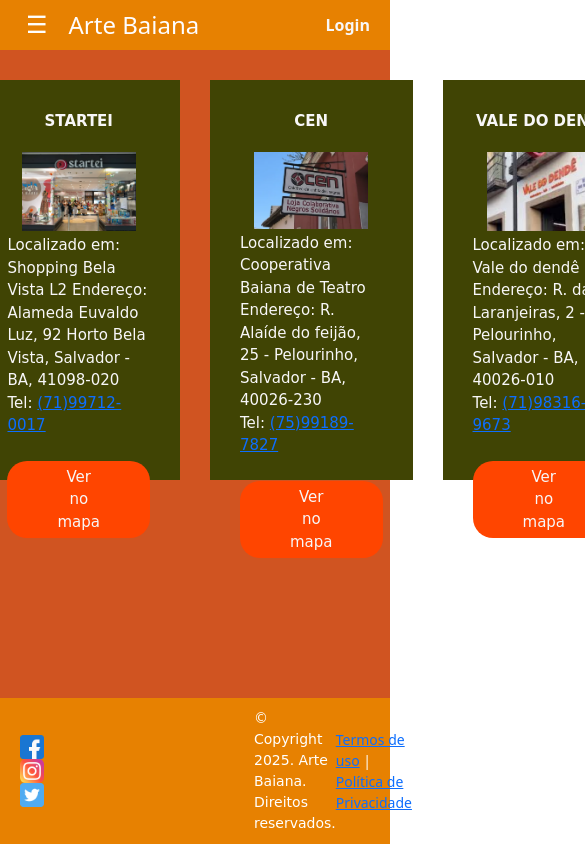
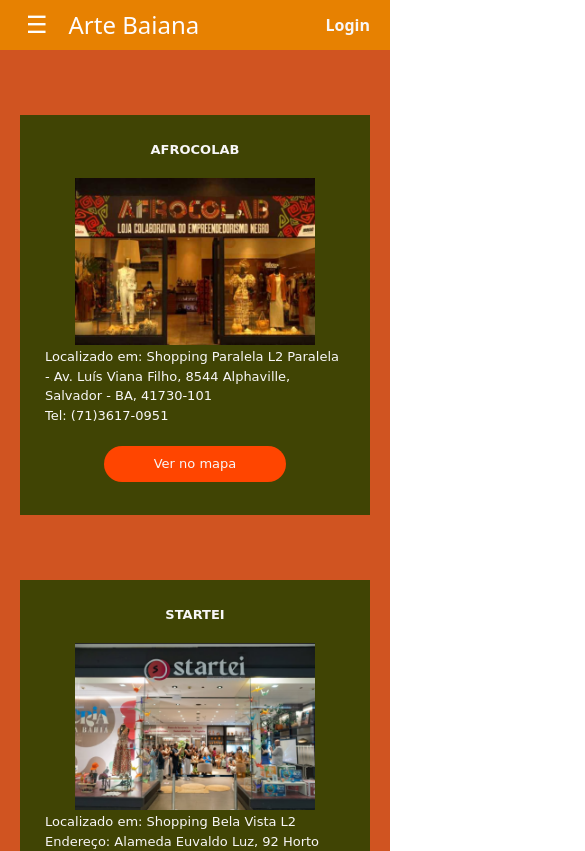
Before and after one commit to foiassimumsonho/ProjetoFinal, an Angular app: page /dashboard in a window 390 px wide. Shown: the top 851 px of the page, 585 px wide, since content can reach past the window. Built offline with nearby package versions, Linux system fonts and the light colour scheme.

Commit message:
Penultima atualização

```diff
--- a/src/app/pages/dashboard/dashboard.component.css
+++ b/src/app/pages/dashboard/dashboard.component.css
@@ -24,7 +24,7 @@
   background: none;
   border: none;
   color: white;
-    font-family: 'Comic Sans MS', cursive;
+    font-family: 'Comic Sans MS';
 
 }
 
@@ -49,7 +49,7 @@
   background-color: #770101;
   padding: 20px;
   transition: left 0.3s;
-    font-family: 'Comic Sans MS', cursive;
+    font-family: 'Comic Sans MS';
   z-index: 9999 !important;
 }
 
@@ -82,22 +82,23 @@
   justify-content: center;
   align-items: flex-start;
   margin-top: 70px;
-  gap: 30px;
+  gap: 35px;
 }
 
 .rectangle {
-  width: 300px;
-  height: 400px;
+  width: 250px;
+  height: 350px;
   background-color: #404404;
-  padding: 30px;
+  margin-top: 35px;
+  padding: 25px;
   display: flex;
   flex-direction: column;
   justify-content: flex-start;
   align-items: center;
-  gap: 03px;
+  gap: 02px;
   color: #f8f7f8;
-  font-size: 15px;
-font-family: 'Comic Sans MS', cursive;
+  font-size: 13px;
+font-family: 'Comic Sans MS';
 
 }
 
@@ -106,20 +107,22 @@
   height: 50%;
 }
 
-.visitmap {
-  margin-top: 5px;
-  padding: 5px 50px;
+  .visitmap {
+  margin-top: 03px;
+  padding: 8px 50px;
   border-radius: 20px;
   color: #f8f7f8;
   background-color: orangered;
   border: none;
+  cursor: pointer;
+  font-family: 'Comic Sans MS';
+
+  white-space: nowrap !important;
 }
 
 .visitmap:hover {
-  color: orangered;
-  background-color: #f8f7f8;
+  color: orangered; background-color: #f8f7f8;
 }
-
 .footer {
   width: 100%;
   background-color: #E78101;
@@ -138,11 +141,8 @@
 .footer-center p {
   margin: 0;
     margin-left: 200px;
-      font-family: 'Comic Sans MS', cursive;
-
-
+      font-family: 'Comic Sans MS';
 }
-
 
 .social-icons a {
   margin-right: 10px;
@@ -158,3 +158,39 @@
 .social-icons img:hover {
   transform: scale(1.2);
 }
+
+@media (max-width: 860px) {
+
+  .container {
+    flex-direction: column;
+    align-items: center;
+    gap: 30px;
+    margin-bottom: 20px;
+  }
+
+  .rectangle {
+    width: 100%;
+    max-width: 350px;
+    height: auto;
+    min-height: 400px;
+  }
+
+
+  .footer {
+    position: relative;
+    flex-direction: column;
+    gap: 15px;
+    text-align: center;
+    padding: 20px;
+  }
+
+  .footer-center p {
+    margin-left: 0;
+    margin-bottom: 5px;
+  }
+
+  :host {
+    padding-bottom: 0;
+    height: auto;
+  }
+}
--- a/src/app/pages/dashboard/dashboard.component.html
+++ b/src/app/pages/dashboard/dashboard.component.html
@@ -89,8 +89,7 @@
 
   <div class="footer-right">
     <div class="footer-links">
-      <a href="https://portaldatransparencia.gov.br/termos-de-uso">Termos de uso</a> |
-      <a href="https://www.gov.br/governodigital/pt-br/privacidade-e-seguranca/ppsi/modelo_ppdp.pdf">Política de Privacidade</a>
+      <a href="https://portaldatransparencia.gov.br/termos-de-uso">Termos de uso</a>
     </div>
   </div>
 </footer>
--- a/src/app/pages/dashboarddetalhes/dashboarddetalhes.component.html
+++ b/src/app/pages/dashboarddetalhes/dashboarddetalhes.component.html
@@ -98,8 +98,7 @@
 
   <div class="footer-right">
     <div class="footer-links">
-      <a href="https://portaldatransparencia.gov.br/termos-de-uso">Termos de uso</a> |
-      <a href="https://www.gov.br/governodigital/pt-br/privacidade-e-seguranca/ppsi/modelo_ppdp.pdf">Política de Privacidade</a>
+      <a href="https://portaldatransparencia.gov.br/termos-de-uso">Termos de uso</a>
     </div>
   </div>
 </footer>
--- a/src/app/pages/fale/fale.component.html
+++ b/src/app/pages/fale/fale.component.html
@@ -63,8 +63,7 @@
 
   <div class="footer-right">
     <div class="footer-links">
-      <a href="https://portaldatransparencia.gov.br/termos-de-uso">Termos de uso</a> |
-      <a href="https://www.gov.br/governodigital/pt-br/privacidade-e-seguranca/ppsi/modelo_ppdp.pdf">Política de Privacidade</a>
+      <a href="https://portaldatransparencia.gov.br/termos-de-uso">Termos de uso</a>
     </div>
   </div>
 </footer>
--- a/src/app/pages/home/home.component.css
+++ b/src/app/pages/home/home.component.css
@@ -1,3 +1,17 @@
+* {
+  box-sizing: border-box;
+  margin: 0;
+  padding: 0;
+}
+
+:host {
+  display: block;
+  background-color: #E78101;
+  padding-top: 10px;
+  min-height: 100vh;
+  padding-bottom: 60px;
+}
+
 .header {
   position: fixed;
   top: 0;
@@ -109,8 +123,10 @@
 
 .login-area {
   width: 100%;
-margin: 1% auto;
-padding: 24px 30px;
+  margin: 0 auto;
+  padding: 20px 20px;
+  margin-top: 10px;
+  margin-bottom: 10px;
   background-color: #626901;
   font-family: 'Comic Sans MS';
 }
@@ -119,14 +135,20 @@
   display: flex;
   justify-content: center;
   gap: 20px;
-max-width: 500px;
-margin: -7px auto;
+  max-width: 600px;
+  margin: 0 auto;
 }
 
 .login-field {
   display: flex;
   flex-direction: column;
   width: 45%;
+}
+
+.login-field input {
+  padding: 8px;
+  border-radius: 5px;
+  border: none;
 }
 
 .login-field label {
@@ -138,7 +160,7 @@
 
 .primeiro-acesso {
   text-align: center;
-margin-top: 5px;
+  margin-top: 15px;
   font-size: 13px;
   color: white;
   font-family: 'Comic Sans MS';
@@ -154,7 +176,7 @@
 .primeiro-acesso a:hover { text-decoration: underline; }
 
 .login-btn-bar {
-padding: 10px 20px;
+  padding: 10px 30px;
   background-color: #D05421;
   color: #fff;
   border: none;
@@ -162,19 +184,11 @@
   font-weight: bold;
   cursor: pointer;
   display: block;
-margin: 8px auto 0;
+  margin: 20px auto 0;
+  border-radius: 5px;
 }
 
 .login-btn-bar:hover { background-color: #e24507; }
-
-:host {
-display: block;
-background-color: #E78101;
-padding-top: 10px;
-min-height: 10vh;
-box-sizing: border-box;
-}
-
 .footer {
   width: 100%;
   background-color: #D05421;
@@ -203,3 +217,48 @@
   transition: transform 0.2s;
 }
 .social-icons img:hover { transform: scale(1.2); }
+
+@media (max-width: 768px) {
+
+  .carousel {
+    height: 35vh;
+  }
+
+  button.prev, button.next {
+    width: 40px;
+    height: 60px;
+    font-size: 24px;
+  }
+
+  .login-bar {
+    flex-direction: column;
+    align-items: center;
+    gap: 15px;
+  }
+
+  .login-field {
+    width: 100%;
+  }
+
+  .login-area {
+    padding: 20px;
+  }
+
+  .footer {
+    position: relative;
+    flex-direction: column;
+    gap: 15px;
+    text-align: center;
+    padding: 20px;
+  }
+
+  .footer-center p {
+    margin-left: 0;
+    margin-bottom: 5px;
+  }
+
+  :host {
+    padding-bottom: 0;
+    min-height: auto;
+  }
+}
--- a/src/app/pages/home/home.component.html
+++ b/src/app/pages/home/home.component.html
@@ -74,8 +74,7 @@
 
   <div class="footer-right">
     <div class="footer-links">
-      <a href="https://portaldatransparencia.gov.br/termos-de-uso">Termos de uso</a> |
-      <a href="https://www.gov.br/governodigital/pt-br/privacidade-e-seguranca/ppsi/modelo_ppdp.pdf">Política de Privacidade</a>
+      <a href="https://portaldatransparencia.gov.br/termos-de-uso">Termos de uso</a>
     </div>
   </div>
 </footer>
--- a/src/app/pages/sobre/sobre.component.css
+++ b/src/app/pages/sobre/sobre.component.css
@@ -36,7 +36,7 @@
   background: none;
   border: none;
   color: white;
-  font-family: 'Comic Sans MS', cursive;
+  font-family: 'Comic Sans MS';
 }
 
 .logo {
@@ -61,7 +61,7 @@
   padding: 20px;
   transition: left 0.3s;
   z-index: 999;
-  font-family: 'Comic Sans MS', cursive;
+  font-family: 'Comic Sans MS';
 }
 
 .sidebar.open {
@@ -101,8 +101,8 @@
   align-items: center;
   color: #fff;
   gap: 13px;
-  font-family: 'Comic Sans MS', cursive;
-  box-shadow: 0 4px 8px rgba(0,0,0,0.2); /* Adicionei uma sombra leve para destaque */
+  font-family: 'Comic Sans MS';
+  box-shadow: 0 4px 8px rgba(0,0,0,0.2);
 }
 
 .rectangle img {
@@ -110,9 +110,6 @@
   height: auto;
 }
 
-/* =========================================
-   FOOTER
-   ========================================= */
 .footer {
   width: 100%;
   background-color: #D05421;
@@ -152,14 +149,10 @@
 }
 
 @media (max-width: 860px) {
-
-  /* 1. ZERAMOS O PADDING LATERAL DA TELA (HOST) */
-  /* Isso permite que o footer encoste nas bordas */
   :host {
     padding-left: 0;
     padding-right: 0;
     padding-bottom: 0;
-    /* O padding-top continua o mesmo do desktop */
   }
 
   .container {
--- a/src/app/pages/sobre/sobre.component.html
+++ b/src/app/pages/sobre/sobre.component.html
@@ -60,8 +60,7 @@
 
   <div class="footer-right">
     <div class="footer-links">
-      <a href="https://portaldatransparencia.gov.br/termos-de-uso">Termos de uso</a> |
-      <a href="https://www.gov.br/governodigital/pt-br/privacidade-e-seguranca/ppsi/modelo_ppdp.pdf">Política de Privacidade</a>
+      <a href="https://portaldatransparencia.gov.br/termos-de-uso">Termos de uso</a>
     </div>
   </div>
 </footer>
```
Lines whose indentation alone changed are shown as unchanged.
